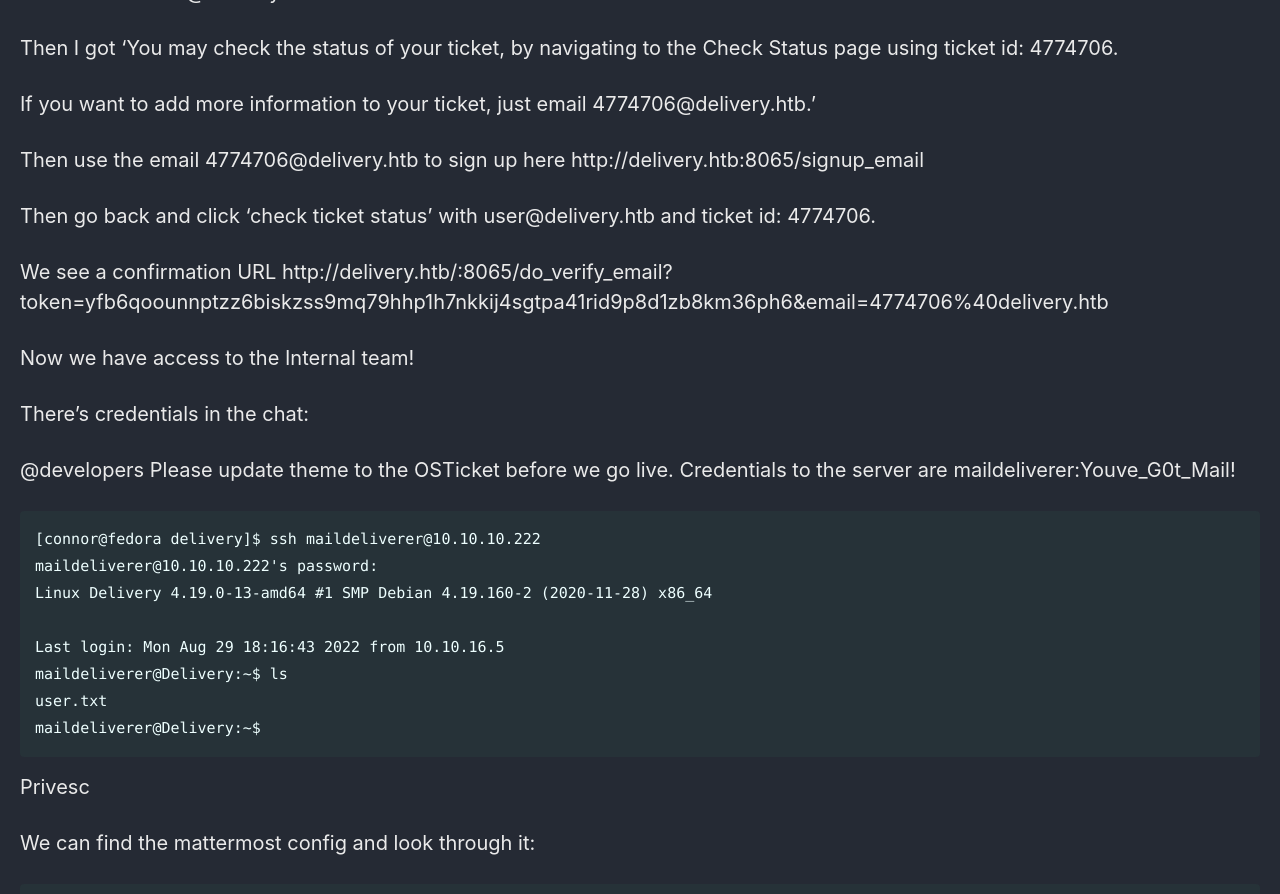
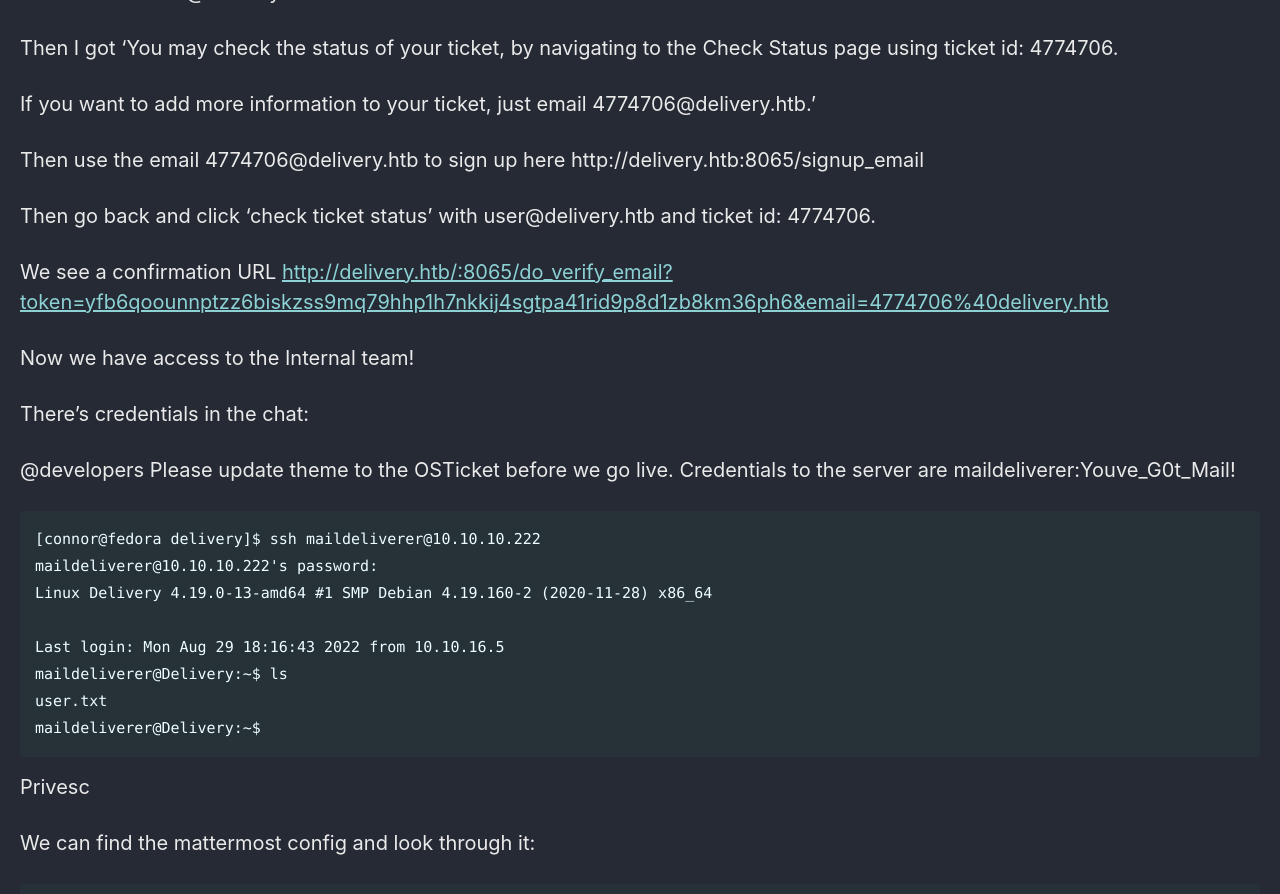
Before and after one commit to Connor-McCartney/Connor-McCartney.github.io, a Jekyll site: the page built from _pages/htb/delivery.md, in a window 1280 px wide and 900 px high, scrolled down 782 px. Shown: the top 894 px of the window. Built offline with Jekyll 4.4.1, drawn with Linux system fonts in a browser that asks for light colours; cached includes are drawn as plain includes.

```diff
--- a/_pages/htb/delivery.md
+++ b/_pages/htb/delivery.md
@@ -40,7 +40,7 @@ Then use the email 4774706@delivery.htb to sign up here http://delivery.htb:8065
 
 Then go back and click 'check ticket status' with  user@delivery.htb and ticket id: 4774706.
 
-We see a confirmation URL http://delivery.htb/:8065/do_verify_email?token=yfb6qoounnptzz6biskzss9mq79hhp1h7nkkij4sgtpa41rid9p8d1zb8km36ph6&email=4774706%40delivery.htb
+We see a confirmation URL <http://delivery.htb/:8065/do_verify_email?token=yfb6qoounnptzz6biskzss9mq79hhp1h7nkkij4sgtpa41rid9p8d1zb8km36ph6&email=4774706%40delivery.htb>
 
 Now we have access to the Internal team!
 
```
